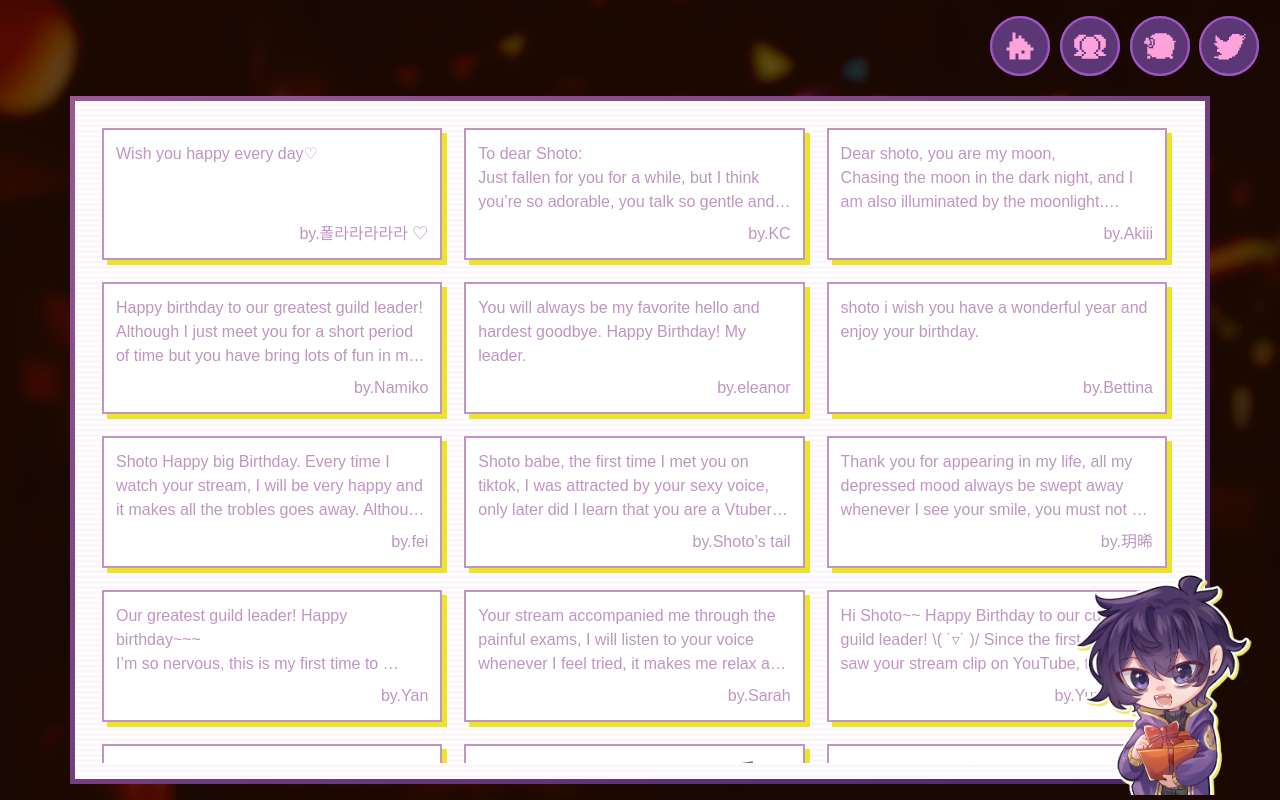
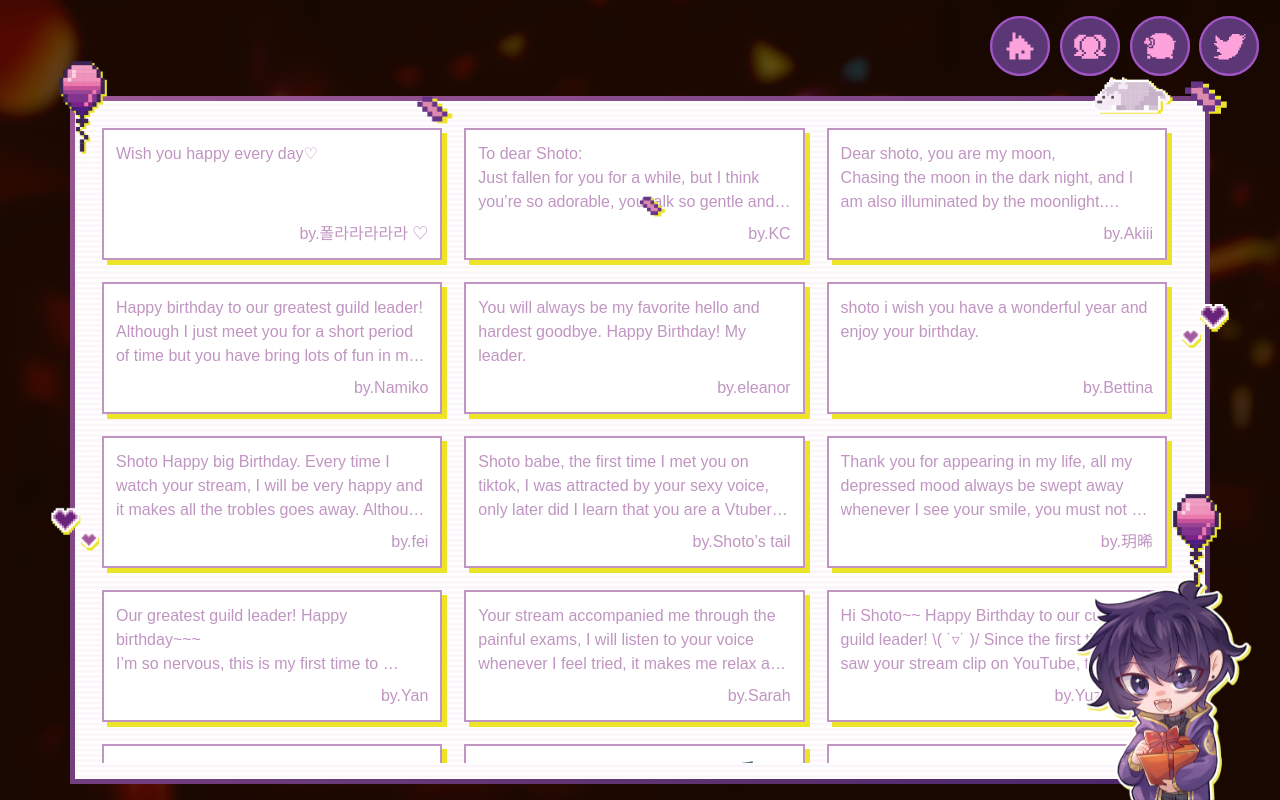
Before and after one commit to shotoBD2022/birthdayWeb, a Next.js app: page /adventure_quest in a window 1280 px wide. Built offline with nearby package versions, Linux system fonts and the light colour scheme; a web font is replaced by a local one.

Commit message:
[Feat]:add decorates

```diff
--- a/src/pages/adventure_quest.js
+++ b/src/pages/adventure_quest.js
@@ -1,17 +1,38 @@
 import { useEffect, useMemo, useRef, useState } from "react";
 import textList from "@feature/adventure_quest/texts.json";
 
+const decoValue = (pos) => [
+  { name: "A", style: { width: "3em", top: "-2.5em", left: "-1em" } },
+  { name: "A", style: { width: "3em", bottom: "12em", right: "-1em" } },
+  { name: "B", style: { width: "5em", top: "-1.5em", right: "2em" } },
+  { name: "C", style: { width: "3em", top: "30%", right: "-1.5em" } },
+  { name: "D", style: { width: "3em", top: "60%", left: "-1.5em" } },
+  { name: "E", style: { width: "3em", top: "-1.5em", right: "-1.5em" } }
+]
+const pos = [50, 30, 10, 70, 101, -2, 85]
 export default function Home() {
   const [showSingle, setShowSingle] = useState(-1)
   const [imgCount, setImgCount] = useState(-1)
   const [imgPos, setImgPos] = useState({})
+  const [decoArry, setDecoArray] = useState([])
+
   useEffect(() => {
-    const count = parseInt(Math.random() * 4)
+    const count = parseInt(Math.random() * 5)
     setImgCount(count)
     setTimeout(() => {
       setImgPos({ [count % 2 == 1 ? "left" : "right"]: "-3em", opacity: 1 })
     }, 200);
   }, [])
+
+  useEffect(() => {
+    if (decoArry.length > 6) return
+    console.log(decoArry)
+    const timer = setTimeout(() => {
+      decoArry.push(Math.random() * 2 + 1)
+      setDecoArray([...decoArry])
+    }, 2000);
+    return () => clearTimeout(timer)
+  }, [decoArry])
 
   return <div style={{ position: "absolute", inset: 0, padding: "0 1em 1em", display: "flex", alignItems: "center", justifyContent: "center" }}>
     <div className="containerInside aq">
@@ -34,6 +55,10 @@ export default function Home() {
         {imgCount > -1 && <div className="imgContainer" style={imgPos}>
           <img src={`/img/adventure_quest/cha_${imgCount}.png`} />
         </div>}
+        {decoValue(imgCount % 2 == 1).map(({ name, style }, i) =>
+          <img key={i} src={`/img/adventure_quest/deco_${name}.png`} style={style} />
+        )}
+        {decoArry.map((data, i) => <Deco width={`${data}em`} left={pos[i]} key={i} />)}
       </div>
     </div>
   </div >
@@ -49,3 +74,8 @@ const Card = ({ children, name, show, ...props }) => {
     </div>
   )
 }
+
+const Deco = ({ width, left }) => {
+  return <img className="fallingPice" src={`/img/adventure_quest/deco_E.png`}
+    style={{ width, left: `${left}%` }} />
+}
--- a/src/style/globals.css
+++ b/src/style/globals.css
@@ -63,8 +63,12 @@ body {
 .aqContainer>.imgContainer {
   position: absolute;
   height: 14em;
-  bottom: -1em;
+  bottom: -1.3em;
   opacity: 0;
+}
+
+.aqContainer>img {
+  position: absolute;
 }
 
 .imgContainer>img {
@@ -201,3 +205,29 @@ body {
     width: 1320px;
   }
 }
+
+.fallingPice {
+  animation: falling 11s ease-in infinite, wave 1s ease-in-out alternate infinite;
+  pointer-events: none;
+  z-index: 101;
+}
+
+@keyframes falling {
+  from {
+    top: -5%
+  }
+
+  to {
+    top: 120%
+  }
+}
+
+@keyframes wave {
+  from {
+    transform: translateX(-10px);
+  }
+
+  to {
+    transform: translateX(10px);
+  }
+}
```
Also changed, not shown: public/img/adventure_quest/cha_4.png (added).
